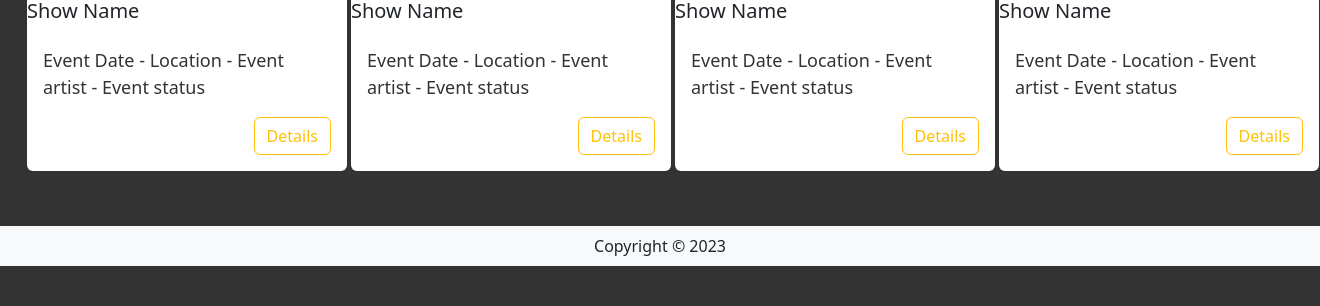
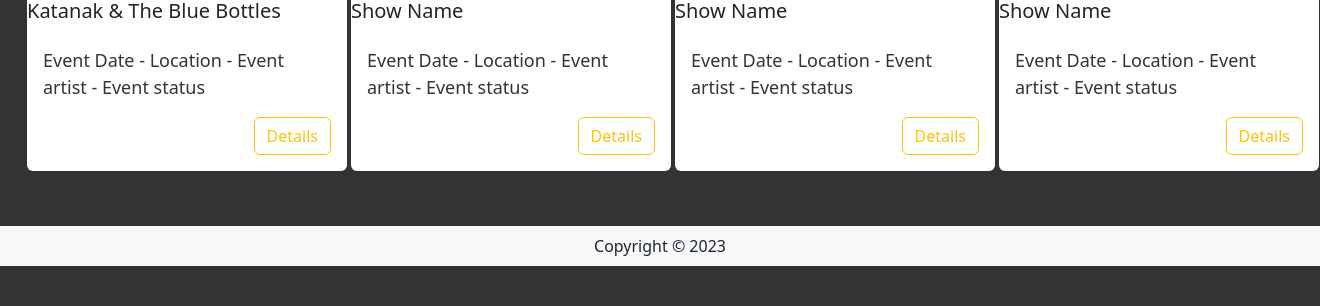
Before and after one commit to mKikumori/IAB207-Assessment3, a Flask app: page / in a window 1320 px wide. Shown: the part 602-908 px from the top of the page. Run offline with Flask 3, Linux system fonts and the light colour scheme; some libraries are stand-ins or nearby versions.

Commit message:
Update index.html

```diff
--- a/a3_starter_code-main/projectfile/website/templates/index.html
+++ b/a3_starter_code-main/projectfile/website/templates/index.html
@@ -68,7 +68,7 @@
                         src="https://koreabyme.com/wp-content/uploads/2020/12/Slide1-8-1024x683.jpg"
                         class="card-img-top" alt="ShowImage"
                         style="width: 20rem; height: 18rem;">
-                    <h4 class="card-title">Show Name</h4>
+                    <h4 class="card-title">Katanak & The Blue Bottles</h4>
                     <div class="card-body">
                         <p class="card-text"
                             style="font-size: large;">
@@ -77,7 +77,7 @@
                             status
                         </p>
                         <div class="d-grid gap-2 d-md-flex justify-content-md-end">
-                            <a href="#"
+                            <a href="http://127.0.0.1:5000/music_shows/1"
                                 class="btn btn-outline-warning">Details</a>
                         </div>
                     </div>
```
